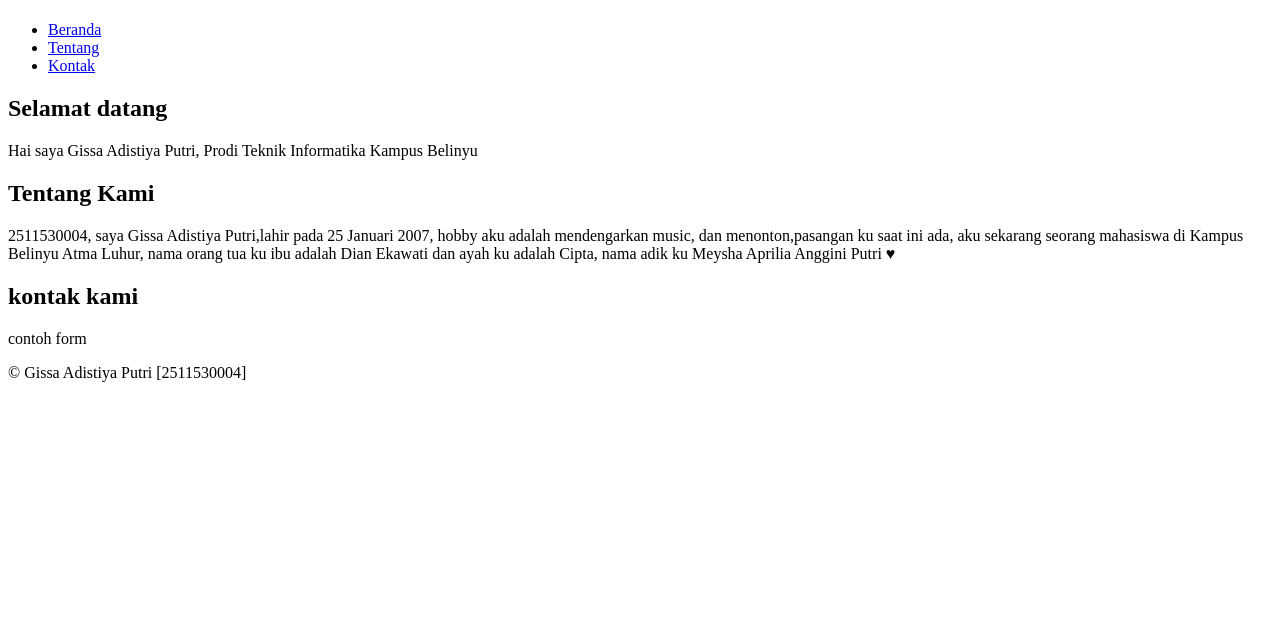
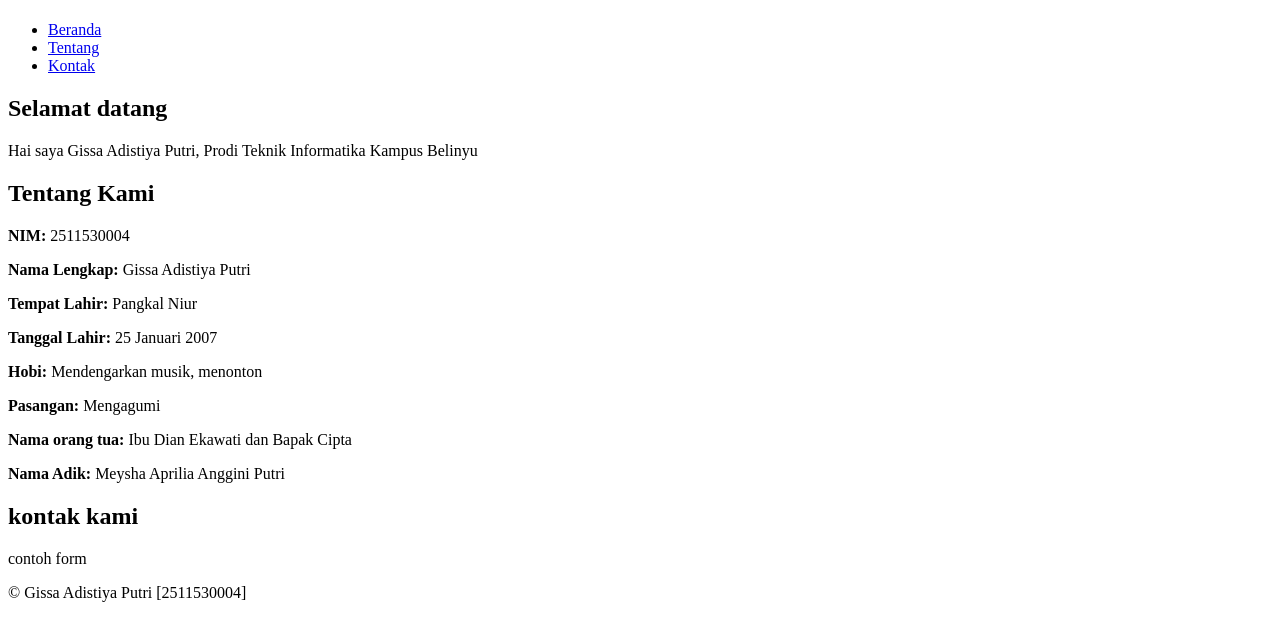
Before and after one commit to gissa-dstyp/2511530004-pwd-tibly, a plain HTML site: page pertemuan-03/index.html in a window 1280 px wide. Drawn offline with Linux system fonts and the light colour scheme.

```diff
--- a/pertemuan-03/index.html
+++ b/pertemuan-03/index.html
@@ -24,10 +24,14 @@
 </section>
 <section id="about">
     <h2>Tentang Kami</h2>
-    <p>2511530004, saya Gissa Adistiya Putri,lahir pada 25 Januari 2007, hobby aku adalah
-mendengarkan music, dan menonton,pasangan ku saat ini ada, aku sekarang seorang mahasiswa
-di Kampus Belinyu Atma Luhur, nama orang tua ku ibu adalah Dian Ekawati dan ayah ku adalah
-Cipta, nama adik ku Meysha Aprilia Anggini Putri &hearts; </p>
+    <p><strong>NIM:</strong> 2511530004</p>
+    <p><strong>Nama Lengkap:</strong> Gissa Adistiya Putri</p>
+    <p><strong>Tempat Lahir:</strong> Pangkal Niur</p>
+    <p><strong>Tanggal Lahir:</strong> 25 Januari 2007</p>
+    <p><strong>Hobi:</strong> Mendengarkan musik, menonton</p>
+    <p><strong>Pasangan:</strong> Mengagumi</p>
+    <p><strong>Nama orang tua:</strong> Ibu Dian Ekawati dan Bapak Cipta</p>
+    <p><strong>Nama Adik:</strong> Meysha Aprilia Anggini Putri</p>
 </section>
 <section id="contact">
     <h2>kontak kami</h2>
```
Also changed, not shown: 1 other file.
